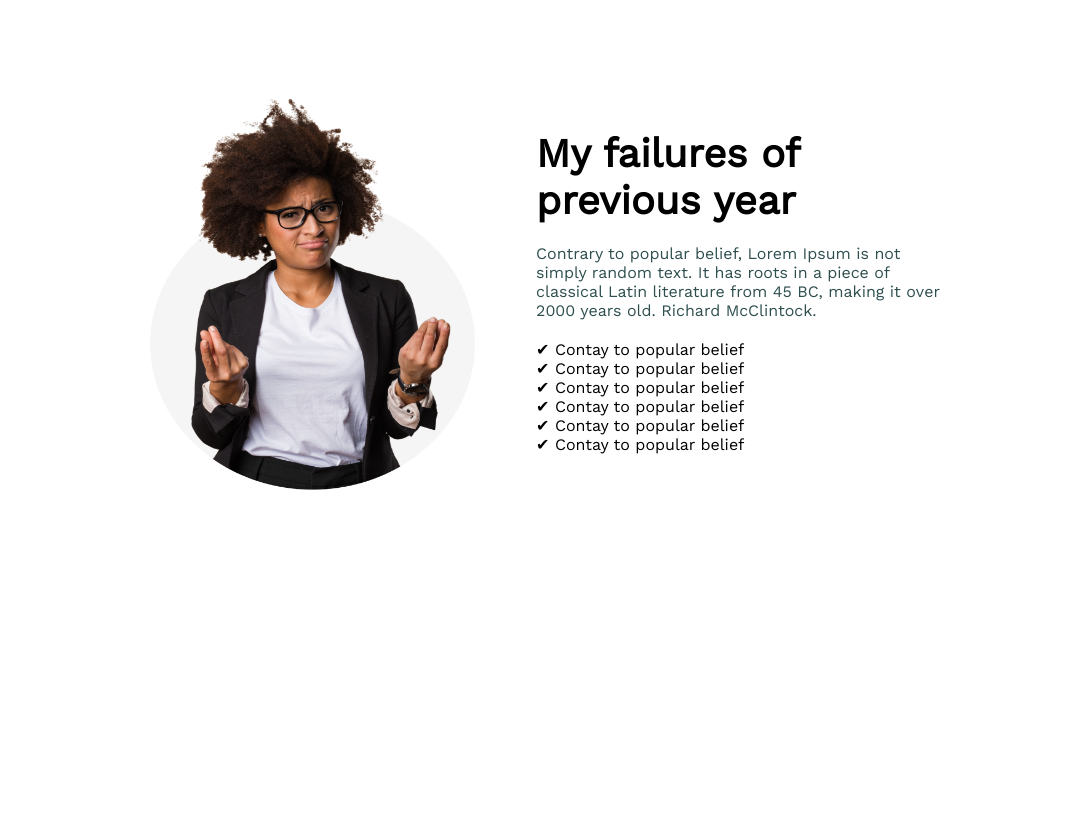
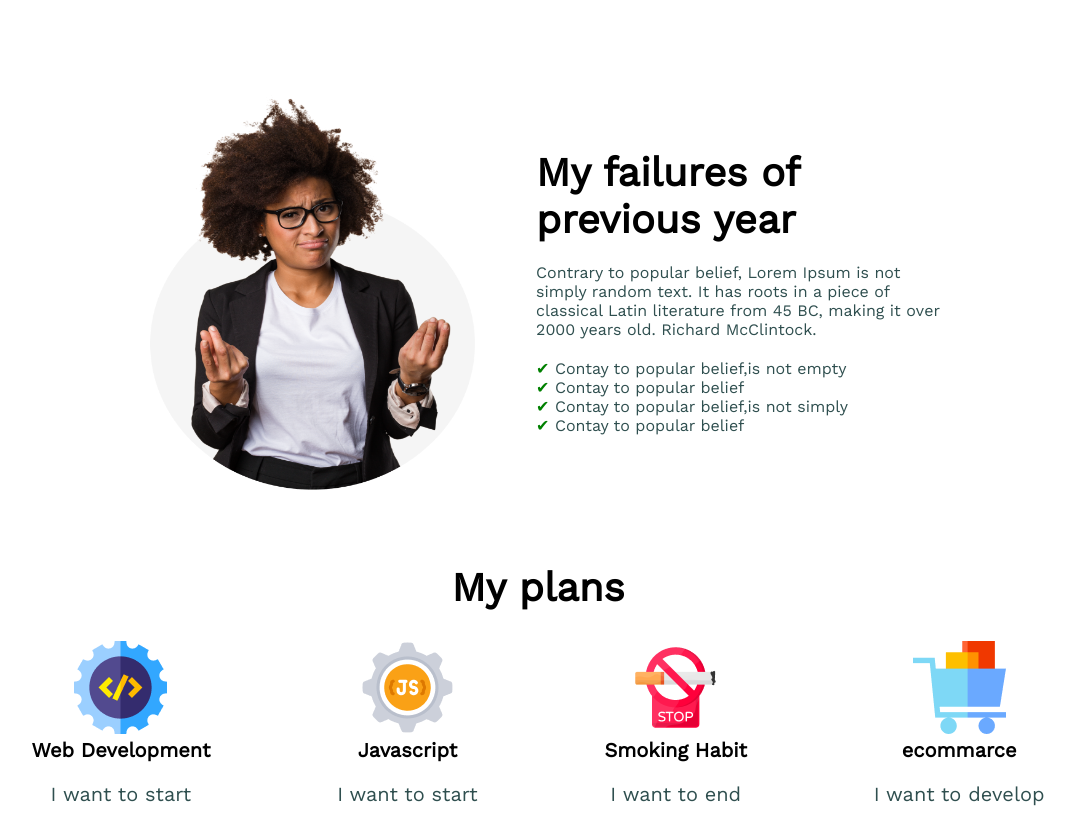
Before and after one commit to nusratneela27/new-year, a plain HTML site: page index.html in a window 1280 px wide. Shown: the part 780-1606 px from the top of the page, without its empty margins (102-1177 px from the left). Before the commit the page ends 1274 px from the top, so only its background shows below. Drawn offline with nearby package versions, Linux system fonts and the light colour scheme.

Commit message:
my plans

```diff
--- a/index.html
+++ b/index.html
@@ -24,26 +24,48 @@
         <div>
             <img src="/images/person.png" alt="" width="350" height="400">
         </div>
-        <div class="failure">
-            <h1 class="failure-title"> My failures of <br> previous year</h1>
-            <p class="failure-des">Contrary to popular belief, Lorem Ipsum is not
-                <br> simply random text. It has roots in a piece of <br> classical Latin literature from 45 BC, making it over <br> 2000 years old. Richard McClintock.</p>
-                <div class="tick">
+            <div class="failure">
+                <h1 class="failure-title"> My failures of <br> previous year</h1>
+                <p class="failure-des">Contrary to popular belief, Lorem Ipsum is not
+                <br> simply random text. It has roots in a piece of <br> classical Latin literature from 45 BC, making it over <br> 2000 years old. Richard McClintock.
+                </p>
+                <!-- <div class="tick">
                     <p><span>&#10004;</span> Contay to popular belief</p>
                     <p><span>&#10004;</span> Contay to popular belief</p>
                     <p><span>&#10004;</span> Contay to popular belief</p>
                     <p><span>&#10004;</span> Contay to popular belief</p>
                     <p><span>&#10004;</span> Contay to popular belief</p>
                     <p><span>&#10004;</span> Contay to popular belief</p>
-                </div>
-                <!-- <span>
-                    <p>Contay to popular belief</p>
-                    <p>Contay to popular belief</p>
-                    <p>Contay to popular belief</p>
-                    <p>Contay to popular belief</p>
-                </span> -->
-        </div>
-
+                </div> -->
+                    <p class="unicode"> Contay to popular belief,is not empty</p>
+                    <p class="unicode"> Contay to popular belief</p>
+                    <p class="unicode"> Contay to popular belief,is not simply</p>
+                    <p class="unicode"> Contay to popular belief</p>
+            </div>
     </div>
+    <!-- my plans -->
+    <h1 class="head">My plans</h1>
+<div class="my-plans">
+    <div class="plan">
+        <img src="./images/icons/web.png" alt="">
+        <h5 class="plan-head">Web Development</h5>
+        <p class="plan-des">I want to start</p>
+    </div>
+    <div class="plan">
+        <img src="./images/icons/js.png" alt="">
+        <h5 class="plan-head">Javascript</h5>
+        <p class="plan-des">I want to start</p>
+    </div>
+    <div class="plan">
+        <img src="./images/icons/smoke.png" alt="">
+        <h5 class="plan-head">Smoking Habit</h5>
+        <p class="plan-des">I want to end</p>
+    </div>
+    <div class="plan">
+        <img src="./images/icons/ecom.png" alt="">
+        <h5 class="plan-head">ecommarce</h5>
+        <p class="plan-des">I want to develop</p>
+    </div>
+</div>
 </body>
 </html>
--- a/styles/year.css
+++ b/styles/year.css
@@ -44,6 +44,8 @@
     margin-top: 20px;
 }
 
+/* my-failures */
+
 .my-failures {
     margin: 0 auto;
     max-width: 1140px;
@@ -52,7 +54,6 @@
     justify-content: center;
     text-align: center;
     align-items: center;
-
 }
 
 .failure {
@@ -63,7 +64,7 @@
 }
 
 .failure-title {
-    font-weight: 700;
+    font-weight: 900;
     font-size: 40px;
     color: black;
 }
@@ -76,6 +77,49 @@
     margin-bottom: 20px;
 }
 
-/* span{
-    content: : "\2713";
-} */
+.unicode::before {
+    content: '\2714 \fe0e';
+    color: green;
+}
+
+.unicode {
+    color: darkslategray;
+}
+
+/* my plans */
+.head {
+    margin: 0 auto;
+    max-width: 1140px;
+    font-weight: 900;
+    font-size: 40px;
+    color: black;
+    margin-top: 70px;
+    justify-content: center;
+    text-align: center;
+    align-items: center;
+}
+
+.my-plans {
+    margin: 0 auto;
+    max-width: 1140px;
+    display: flex;
+    text-align: center;
+    justify-content: center;
+    align-items: center;
+    margin-top: 30px;
+    margin-bottom: 20px;
+    justify-content: space-around;
+}
+
+.plan-head {
+    font-weight: 600;
+    font-size: 20px;
+    color: black;
+    margin-bottom: 20px;
+}
+
+.plan-des {
+    font-weight: 300;
+    font-size: 20px;
+    color: darkslategray;
+}
```
